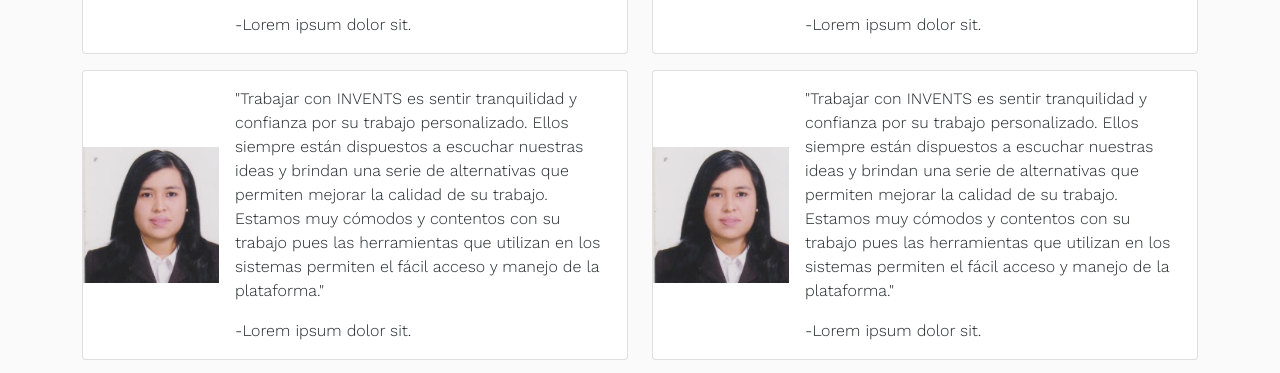
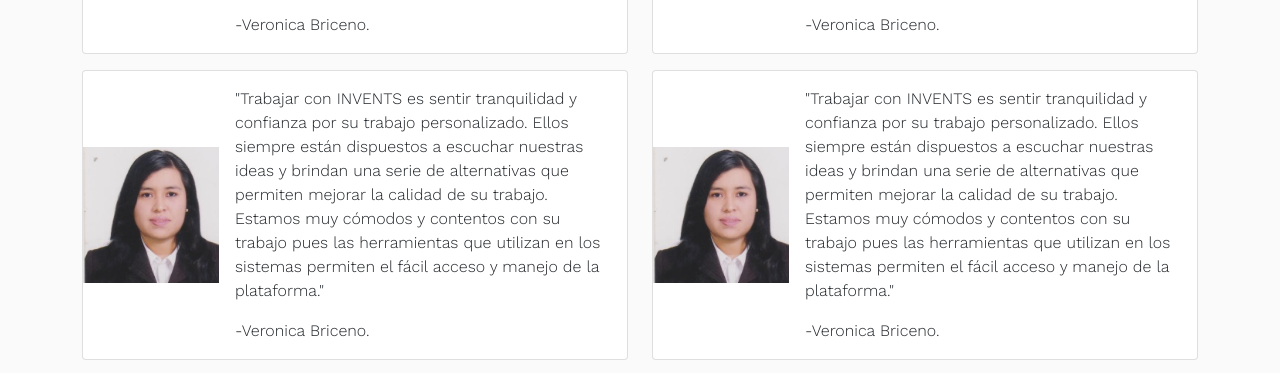
Before and after one commit to bhornaf/Invent, a website: page pages/clientes.html in a window 1280 px wide. Shown: the part 499-872 px from the top of the page. Drawn offline with nearby package versions, Linux system fonts and the light colour scheme.

Commit message:
Quitamos lorem ipsum

```diff
--- a/pages/clientes.html
+++ b/pages/clientes.html
@@ -57,7 +57,7 @@
                         <div class="col-md-9">
                             <div class="card-body">
                                 <p>"Trabajar con INVENTS es sentir tranquilidad y confianza por su trabajo personalizado. Ellos siempre están dispuestos a escuchar nuestras ideas y brindan una serie de alternativas que permiten mejorar la calidad de su trabajo. Estamos muy cómodos y contentos con su trabajo pues las herramientas que utilizan en los sistemas permiten el fácil acceso y manejo de la plataforma."</p>
-                                <span>-Lorem ipsum dolor sit.</span>
+                                <span>-Veronica Briceno.</span>
                             </div>
                         </div>
                     </div>
@@ -72,7 +72,7 @@
                         <div class="col-md-9">
                             <div class="card-body">
                                 <p>"Trabajar con INVENTS es sentir tranquilidad y confianza por su trabajo personalizado. Ellos siempre están dispuestos a escuchar nuestras ideas y brindan una serie de alternativas que permiten mejorar la calidad de su trabajo. Estamos muy cómodos y contentos con su trabajo pues las herramientas que utilizan en los sistemas permiten el fácil acceso y manejo de la plataforma."</p>
-                                <span>-Lorem ipsum dolor sit.</span>
+                                <span>-Veronica Briceno.</span>
                             </div>
                         </div>
                     </div>
@@ -89,7 +89,7 @@
                         <div class="col-md-9">
                             <div class="card-body">
                                 <p>"Trabajar con INVENTS es sentir tranquilidad y confianza por su trabajo personalizado. Ellos siempre están dispuestos a escuchar nuestras ideas y brindan una serie de alternativas que permiten mejorar la calidad de su trabajo. Estamos muy cómodos y contentos con su trabajo pues las herramientas que utilizan en los sistemas permiten el fácil acceso y manejo de la plataforma."</p>
-                                <span>-Lorem ipsum dolor sit.</span>
+                                <span>-Veronica Briceno.</span>
                             </div>
                         </div>
                     </div>
@@ -104,7 +104,7 @@
                         <div class="col-md-9">
                             <div class="card-body">
                                 <p>"Trabajar con INVENTS es sentir tranquilidad y confianza por su trabajo personalizado. Ellos siempre están dispuestos a escuchar nuestras ideas y brindan una serie de alternativas que permiten mejorar la calidad de su trabajo. Estamos muy cómodos y contentos con su trabajo pues las herramientas que utilizan en los sistemas permiten el fácil acceso y manejo de la plataforma."</p>
-                                <span>-Lorem ipsum dolor sit.</span>
+                                <span>-Veronica Briceno.</span>
                             </div>
                         </div>
                     </div>
```
